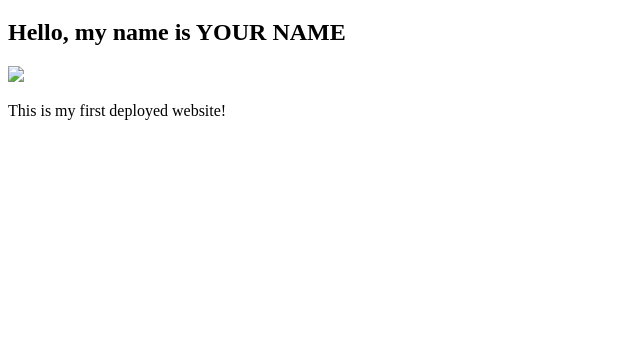
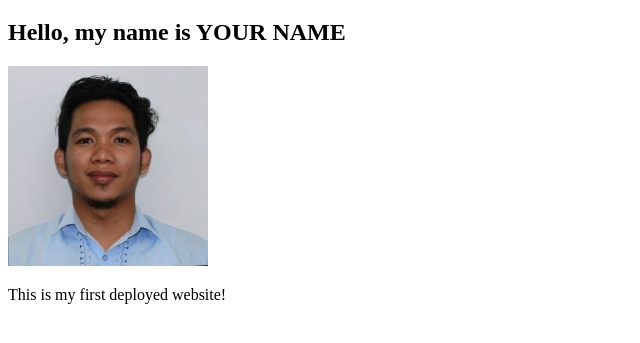
Before and after one commit to sp4rrow05/rodriguez-michael-john-first-cloud-deployment, a plain HTML site: page index.html in a window 1280 px wide. Shown: the part 61-404 px from the top of the page, without its empty margins (0-640 px from the left). Drawn offline with Linux system fonts and the light colour scheme.

Commit message:
Fix image source path in index.html

```diff
--- a/index.html
+++ b/index.html
@@ -3,7 +3,8 @@
     <body>
         <h1>My First Cloud Deployment</h1>
         <h2>Hello, my name is YOUR NAME</h2>
-        <img src="assets/download.jfif" width="200"/>
+        <img src="download.jfif" width="200"/>
         <p>This is my first deployed website!</p>
     </body>
+
 </html>
```
